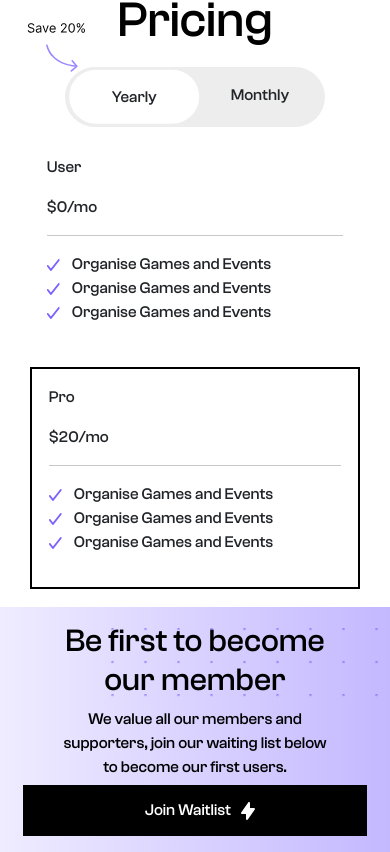
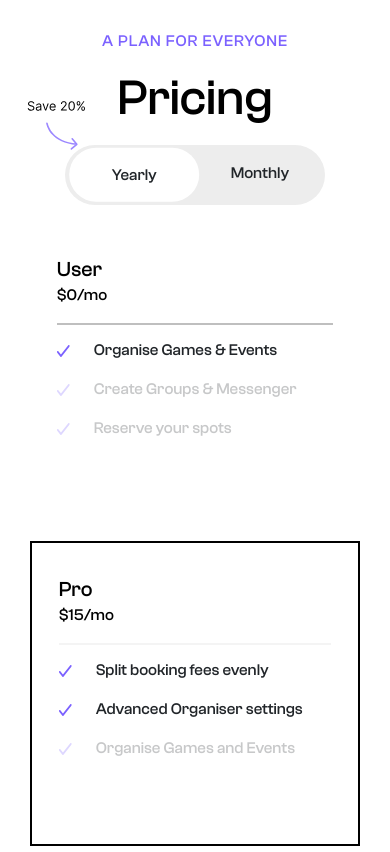
Before and after one commit to tanuj-22/booksports, a React (Create React App) app: page / in a window 390 px wide. Shown: the part 6392-7244 px from the top of the page. Built offline with nearby package versions, Linux system fonts and the light colour scheme; a web font is replaced by a local one.

Commit message:
css updated for pricing section

```diff
--- a/src/Components/PricingTable.js
+++ b/src/Components/PricingTable.js
@@ -144,60 +144,81 @@ const PricingTable = () => {
         </div>
         <div className='pricing-alternate'>
             <div className='user-pricing'>
-                <p className='pricing-alternate-heading'>User</p>
-                <p className='pricing-alternate-price'>$0/mo</p>
+                <p className=''>
+                    <span className='pricing-alternate-heading'>
+                        User
+                    </span>
+                    <br/>
+                    <span className='pricing-alternate-price'>$0/mo</span>
+                </p>
                 <hr/>
-                <p className='user-pricing-features'>
-                    <span>
+                    <p className='pricing-feature'>
                         <img src={correct} alt=""/>
                         &nbsp;
                         &nbsp;
-                        Organise Games and Events
-                    </span>
-                    <br/>
-                    <span>
+                        &nbsp;
+                        &nbsp;
+                        Organise Games & Events
+                    </p>
+
+                    <p className='pricing-feature off-feature'>
                         <img src={correct} alt=""/>
                         &nbsp;
                         &nbsp;
-                        Organise Games and Events
-                    </span>
-                    <br/>
-                    <span>
+                        &nbsp;
+                        &nbsp;
+                        Create Groups & Messenger
+                    </p>
+
+                    <p className='pricing-feature off-feature'>
                         <img src={correct} alt=""/>
                         &nbsp;
                         &nbsp;
-                        Organise Games and Events
+                        &nbsp;
+                        &nbsp;
+                        Reserve your spots
+                    </p>
+
+
+            </div>
+            <div className='pro-pricing'>
+                <p className=''>
+                    <span className='pricing-alternate-heading'>
+                        Pro
                     </span>
                     <br/>
+                    <span className='pricing-alternate-price'>
+                        $15/mo
+                    </span>
                 </p>
-            </div>
-            <div className='pro-pricing'>
-                <p>Pro</p>
-                <p>$20/mo</p>
                 <hr/>
-                <p className='user-pricing-features'>
-                    <span>
+                    <p className='pricing-feature'>
                         <img src={correct} alt=""/>
                         &nbsp;
                         &nbsp;
-                        Organise Games and Events
-                    </span>
-                    <br/>
-                    <span>
+                        &nbsp;
+                        &nbsp;
+                        Split booking fees evenly
+                    </p>
+
+                    <p className='pricing-feature'>
                         <img src={correct} alt=""/>
                         &nbsp;
                         &nbsp;
-                        Organise Games and Events
-                    </span>
-                    <br/>
-                    <span>
+                        &nbsp;
+                        &nbsp;
+                        Advanced Organiser settings
+                    </p>
+
+                    <p className='pricing-feature off-feature'>
                         <img src={correct} alt=""/>
                         &nbsp;
                         &nbsp;
+                        &nbsp;
+                        &nbsp;
                         Organise Games and Events
-                    </span>
-                    <br/>
-                </p>
+                    </p>
+
             </div>
         </div>
     </div>
--- a/src/css/pricing.css
+++ b/src/css/pricing.css
@@ -1,6 +1,7 @@
 .pricing-section{
     text-align: center;
     background: white;
+    padding-bottom: 10%;
 }
 .pricing-section .save-money{
     position: absolute;
@@ -56,6 +57,10 @@
     }
 }
 @media screen and (max-width:450px){
+    .pricing-section{
+        padding-top: 20%;
+        padding-bottom: 20%;
+    }
     .pricing-section .save-money{
         left: 5%;
     }
@@ -141,14 +146,41 @@
 }
 .pricing-section .pricing-alternate .user-pricing{
     margin-top: 5%;
-    padding: 3% 5%;
+    padding: 10% 8% 20%;
+}
+.pricing-section .pricing-alternate .user-pricing hr{
+    border: 1px solid #000000;
+    height: 0;
 }
 .pricing-section .pricing-alternate .pro-pricing{
     margin-top: 5%;
-    border: 2px solid black;
-    padding: 3% 5%;
+    border: 2px solid #000000;
+    padding: 10% 8% 20%;
+}
+.pricing-section .pricing-alternate .pro-pricing hr{
+    border: 1px solid #d4d4d4;
+    height: 0;
+}
+.pricing-section .pricing-alternate .pricing-alternate-heading{
+    font-weight: 400;
+    font-size: 21px;
+    line-height: 26px;
+    color: #000000;
+}
+.pricing-section .pricing-alternate .pricing-alternate-price{
+    font-weight: 400;
+    font-size: 16px;
+    line-height: 150%;
+    color: #000000;
 }
 
+.pricing-section .pricing-alternate .pricing-feature{
+    line-height: 19px;
+    margin-bottom: 20px;
+}
+.pricing-section .pricing-alternate .off-feature{
+    opacity: 0.25;
+}
 @media screen and (max-width:992px) {
     .pricing-section .table-parent{
         display: none;
@@ -162,7 +194,5 @@
     .pricing-section .pricing-table{
         width: 90%;
     }
-    .pricing-section .pricing-alternate .pro-pricing{
-        padding: 5%;
-    }
+
 }
```
